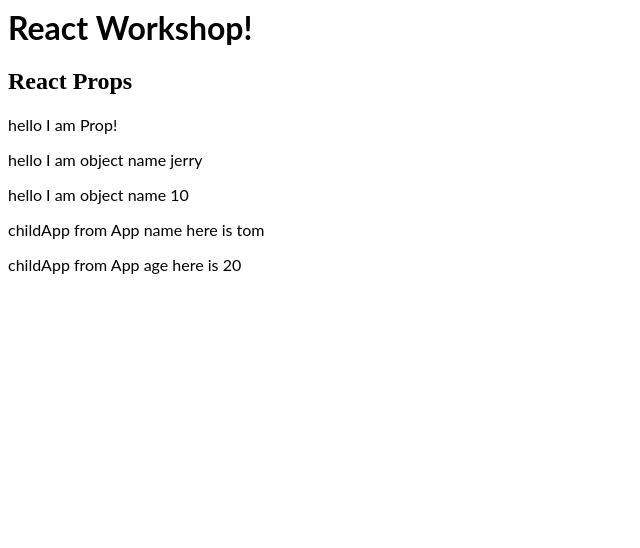
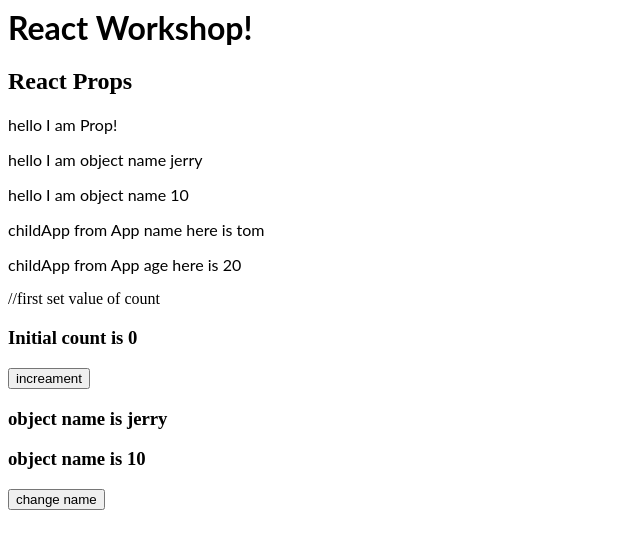
Before and after one commit to Sayli29/react-workshop, a React (Create React App) app: page / in a window 1280 px wide. Shown: the top 548 px of the page, without its empty margins (0-640 px from the left). Built offline with nearby package versions, Linux system fonts and the light colour scheme.

Commit message:
feat: added useState in State file

```diff
--- a/src/App.jsx
+++ b/src/App.jsx
@@ -1,5 +1,6 @@
 import React from 'react';
 import Child from './Child';
+import State from './State';
 import './style.css';
 
 export default function App() {
@@ -12,6 +13,7 @@
       <h2>React Props</h2>
       <Child name={name} dataobj={obj} />
       <ChildApp dataobj2={obj2} />
+      <State />
     </div>
   );
 }
--- /dev/null
+++ b/src/State.jsx
@@ -0,0 +1,34 @@
+import React from 'react';
+
+//importing useState hook
+import { useState } from 'react';
+
+
+function State(){
+    //Initialize useState
+    const [count, setCount] = useState(0);
+    const [obj, setObj] = useState({
+        name: 'jerry',
+        age: 10
+    })
+
+
+    const updateName = () => {
+        setObj(previousState => {
+            return { ...previousState, name: "tom" };
+        });
+    };
+
+    return(
+        <>
+        //first set value of count
+        <h3>Initial count is {count}</h3>
+        <button onClick={() => setCount(count+1)}>increament</button>
+        <h3>object name is {obj.name}</h3>
+        <h3>object name is {obj.age}</h3>
+        <button onClick={updateName}>change name</button>
+        </>
+    );
+}
+
+export default State;
```
